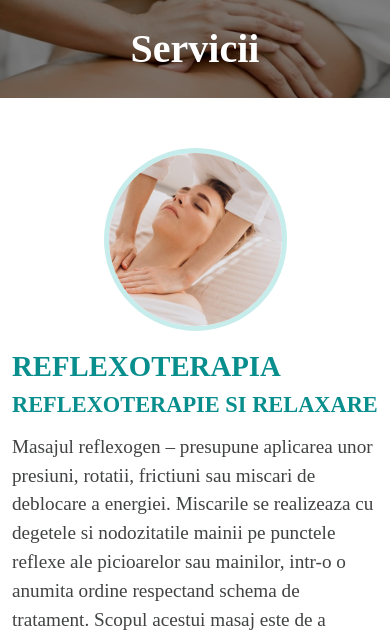
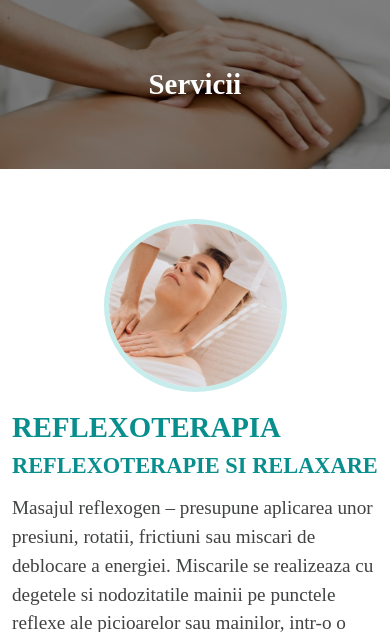
Before and after one commit to n1taC0nstant1n/therapyLocal, a PHP site: page /servicii in a window 390 px wide. Shown: the part 96-728 px from the top of the page. Run offline with PHP 8.4, Linux system fonts and the light colour scheme; data that the repository does not hold is empty.

Commit message:
modificari pagini responsive

```diff
--- a/assets/js/main.js
+++ b/assets/js/main.js
@@ -1,9 +1,9 @@
 $(document).ready(function(){
     $('#slider-home').owlCarousel({
     loop:true,
-    margin:10,
+    // margin:10,
     nav:true,
-    autoplay: false,
+    autoplay: true,
     responsive:{
         0:{
             items:1
--- a/includes/contact_img.php
+++ b/includes/contact_img.php
@@ -1,7 +1,7 @@
 <section class="page-img-wrapper">
-    <div class="container-fluid">
+    <div class="container">
         <div class="row">
-            <div class="col-12 p-0">
+            <div class="col-12">
                 <div class="page-img-content-wrapper">
                     <div class="page-img-content">
                         <div class="page-img contact">
--- a/includes/despre_img.php
+++ b/includes/despre_img.php
@@ -1,7 +1,7 @@
 <section class="page-img-wrapper">
-        <div class="container-fluid">
+        <div class="container">
             <div class="row">
-                <div class="col-12 p-0">
+                <div class="col-12">
                     <div class="page-img-content-wrapper">
                         <div class="page-img-content">
                             <div class="page-img despre">
--- a/includes/galerie_img.php
+++ b/includes/galerie_img.php
@@ -1,7 +1,7 @@
 <section class="page-img-wrapper">
-        <div class="container-fluid">
+        <div class="container">
             <div class="row">
-                <div class="col-12 p-0">
+                <div class="col-12">
                     <div class="page-img-content-wrapper">
                         <div class="page-img-content">
                             <div class="page-img galerie">
--- a/includes/head.php
+++ b/includes/head.php
@@ -3,7 +3,17 @@
 <html>
 <head>
 <meta charset="utf-8">
-<title><?php echo $title; ?></title>
+
+<?php
+	// pathinfo give info about given file and returns it into an associative array:
+$info = ucfirst(pathinfo($_SERVER['PHP_SELF'], PATHINFO_FILENAME));
+
+if($info === 'Index' || $info === '/'){
+	$info = 'Terapie Bowen';
+}
+?>
+
+<title><?php echo $info; ?></title>
 	<meta name="viewport" content="width=device-width, initial-scale=1.0">
 	<link rel="stylesheet" href="./style.css">
 	<link rel="stylesheet" href="./assets/css/bootstrap/bootstrap.min.css">
--- a/includes/header.php
+++ b/includes/header.php
@@ -6,7 +6,7 @@
 							<nav class="navbar navbar-expand-lg">
 								<div class="col-lg-3 col-md-3 col-4 header-logo-wrapper">
 									<div class="header-logo">
-										<a class="navbar-brand" href="">
+										<a class="navbar-brand" href="./">
 											<img src="imagini/logo.png" width="100px">
 										</a>
 									</div>
@@ -26,7 +26,7 @@
 											</div>
 											<ul class="navbar-nav">
 												<li class="nav-item active">
-													<a class="nav-link" href="./index">Home</a>
+													<a class="nav-link" href="./">Home</a>
 												</li>
 												<li class="nav-item">
 													<a class="nav-link" href="./despre">Despre</a>
--- a/includes/servicii_img.php
+++ b/includes/servicii_img.php
@@ -1,7 +1,7 @@
 <section class="page-img-wrapper">
-        <div class="container-fluid">
+        <div class="container">
             <div class="row">
-                <div class="col-12 p-0">
+                <div class="col-12">
                     <div class="page-img-content-wrapper">
                         <div class="page-img-content">
                             <div class="page-img servicii">
--- a/responsive.css
+++ b/responsive.css
@@ -50,8 +50,22 @@
         display: flex;
     }
 
-    .slider-home-img::before{
+    .slider-home-img::before,
+    .page-img::before{
         padding-bottom: 40vh;
+    }
+
+    /* contact css */
+    .contact-lista-item-wrapper{
+        margin-bottom: 3rem;
+    }
+
+    #contact-content{
+        padding-top: 0;
+    }
+
+    .contact-content-form-wrapper{
+        margin-top: 3rem;
     }
 
     /* modul servicii */
@@ -74,11 +88,15 @@
 }
 
 @media screen and (max-width:767px){
+    .overlay-page-img-titlu{
+        font-size: 2.2em;
+    }
     .container{
         max-width: 100%
     }
 
-    .slider-home-item-wrapper{
+    .slider-home-item-wrapper,
+    .page-img-wrapper .col-12{
         padding: 0;
     }
 
@@ -90,9 +108,12 @@
 }
 
 @media screen and (max-width:575px){
-    .slider-home-img::before {
+    .overlay-page-img-titlu {
+        font-size: 2em;
+    }
+    .slider-home-img::before,
+    .page-img::before{
         padding-bottom: 30vh;
-
     }
 
     #slider-home .owl-nav{
@@ -138,6 +159,9 @@
 }
 
 @media screen and (max-width:480px){
+    .overlay-page-img-titlu {
+        font-size: 1.8em;
+    }
     .col-6{
         width: 100%;
     }
@@ -149,4 +173,20 @@
     .m-servicii-item-img-wrapper{
         width: 60%;
     }
+
+    .slider-home-img::before,
+    .page-img::before {
+        padding-bottom: 20vh;
+
+    }
+
+    iframe{
+        height: 250px!important;
+    }
+
+    #btn-trimite.btn-primary{
+        display: block;
+        width: 100%;
+        font-size: 1.2em;
+    }
 }
--- a/servicii.css
+++ b/servicii.css
@@ -21,7 +21,15 @@
 
 .servicii-content-item  .servicii-content-item-img{
     background-size: cover;
-    background-position: center;
+    background-position: center;    font-size: 1.4em;
+    color: #414243;
+    font-weight: 600;
+    padding: 5px 10px;
+    /* background: #c6edeb; */
+    border-radius: 50px;
+    display: flex;
+    align-items: center;
+    justify-content: center;
     background-repeat: no-repeat;
     position: relative;
     z-index: 1;
@@ -97,7 +105,7 @@
 
 
 .overlay-servicii-content-item-link i{
-    font-size:1.6em;
+    font-size:1.2em;
 }
 
 
@@ -129,13 +137,11 @@
     font-size: 1.4em;
     color: #414243;
     font-weight: 600;
-    padding: 10px;
-    background: #c6edeb;
     border-radius: 50px;
     margin-top: 1em;
     display: flex;
-    align-items: center;
-    justify-content: center;
+    align-items: stretch;
+    justify-content: flex-start;
 }
 
 .serv-pret-icon {
@@ -145,7 +151,7 @@
 
 .serv-pret-icon i{
     font-size: 1.6em;
-    color: #fff;
+    color: #098e8e;
 }
 
 .servicii-lista,
--- a/style2.css
+++ b/style2.css
@@ -57,6 +57,9 @@ header{
     font-size:1.4em;
     position: relative;
     z-index:1;
+}
+.navbar-expand-lg .navbar-nav .nav-link:last-child{
+    padding-right: 0;
 }
 
 .navbar-expand-lg .navbar-nav .nav-link::before{
@@ -200,6 +203,32 @@ header.sticky .navbar-expand-lg.navbar{
     color: #fff;
 }
 
+.overlay-slider-home::before{
+    position: absolute;
+    top: 0;
+    left: 0;
+    right: 0;
+    width: 0;
+    height: 5px;
+    background: rgba(18, 163, 163, .5); /*#12a3a3*/
+    z-index: 500;
+    content: '';
+    animation-name: loading-slider;
+    animation-duration: 5s;
+    animation-iteration-count: infinite;
+
+
+}
+
+@keyframes loading-slider{
+    0%{
+        width: 0
+    }
+    100%{
+        width: 100%;
+    }
+}
+
 .overlay-slider-home-subtitlu{
     font-size: 1.2em;
 }
@@ -291,7 +320,6 @@ header.sticky .navbar-expand-lg.navbar{
 .m-servicii-item:hover .m-servicii-item-img-wrapper{
     box-shadow: rgb(50 50 93 / 25%) 0px 13px 27px -5px, rgb(0 0 0 / 30%) 0px 8px 16px -8px
 }
-
 
 .m-servicii-img-link{
     display: block;
@@ -543,7 +571,7 @@ footer{
 }
 
 .page-img::before{
-    padding-bottom: 25%;
+    padding-bottom: 36%;
     content: '';
     display: block
 }
```
Also changed, not shown: includes/contact_content.php (+7 -7 lines).
